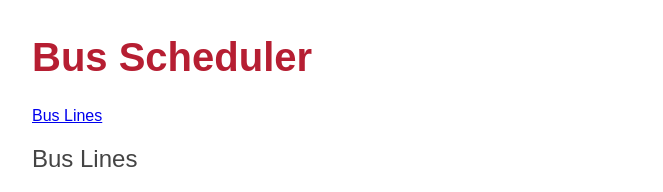
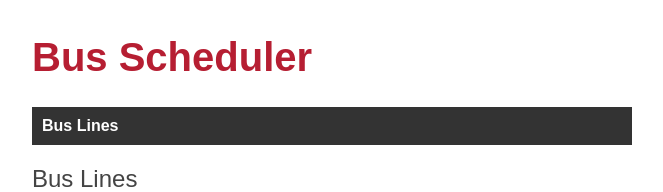
Before and after one commit to Dyspersja/BusScheduler-web-frontend, an Angular app: page /bus_lines in a window 1280 px wide. Shown: the top 192 px of the page, without its empty margins (308-971 px from the left). Built offline with nearby package versions, Linux system fonts and the light colour scheme; no server answers.

Commit message:
0004 Changed Bus Lines link style

```diff
--- a/src/app/app.component.css
+++ b/src/app/app.component.css
@@ -0,0 +1,15 @@
+nav {
+    background-color: #333;
+    padding: 10px;
+  }
+
+  nav a {
+    color: #fff;
+    text-decoration: none;
+    font-weight: bold;
+  }
+
+  nav:hover {
+      background-color: #b61e32;
+      cursor: pointer;
+  }
--- a/src/app/app.component.html
+++ b/src/app/app.component.html
@@ -1,5 +1,5 @@
 <h1>Bus Scheduler</h1>
-<nav>
-    <a routerLink="/bus_lines">Bus Lines</a>
+<nav routerLink="/bus_lines">
+    <a>Bus Lines</a>
 </nav>
 <router-outlet></router-outlet>
```
